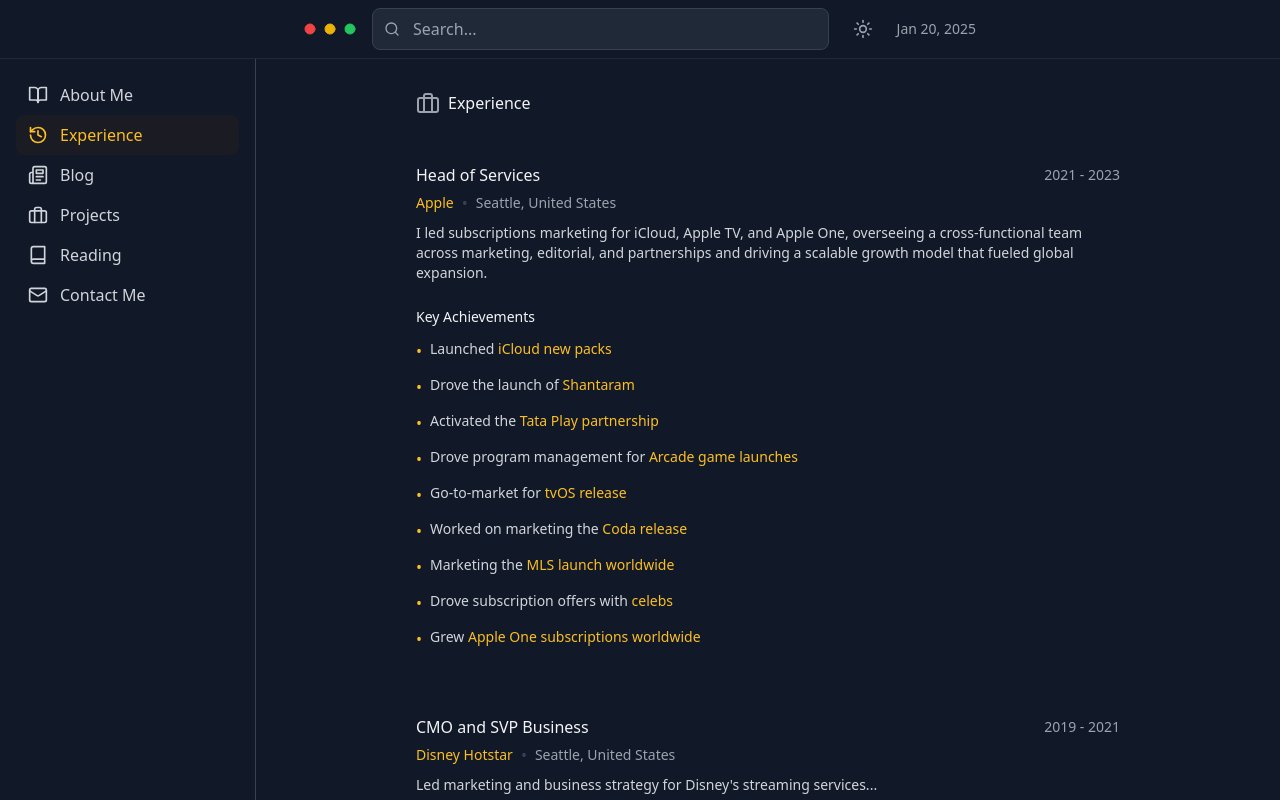
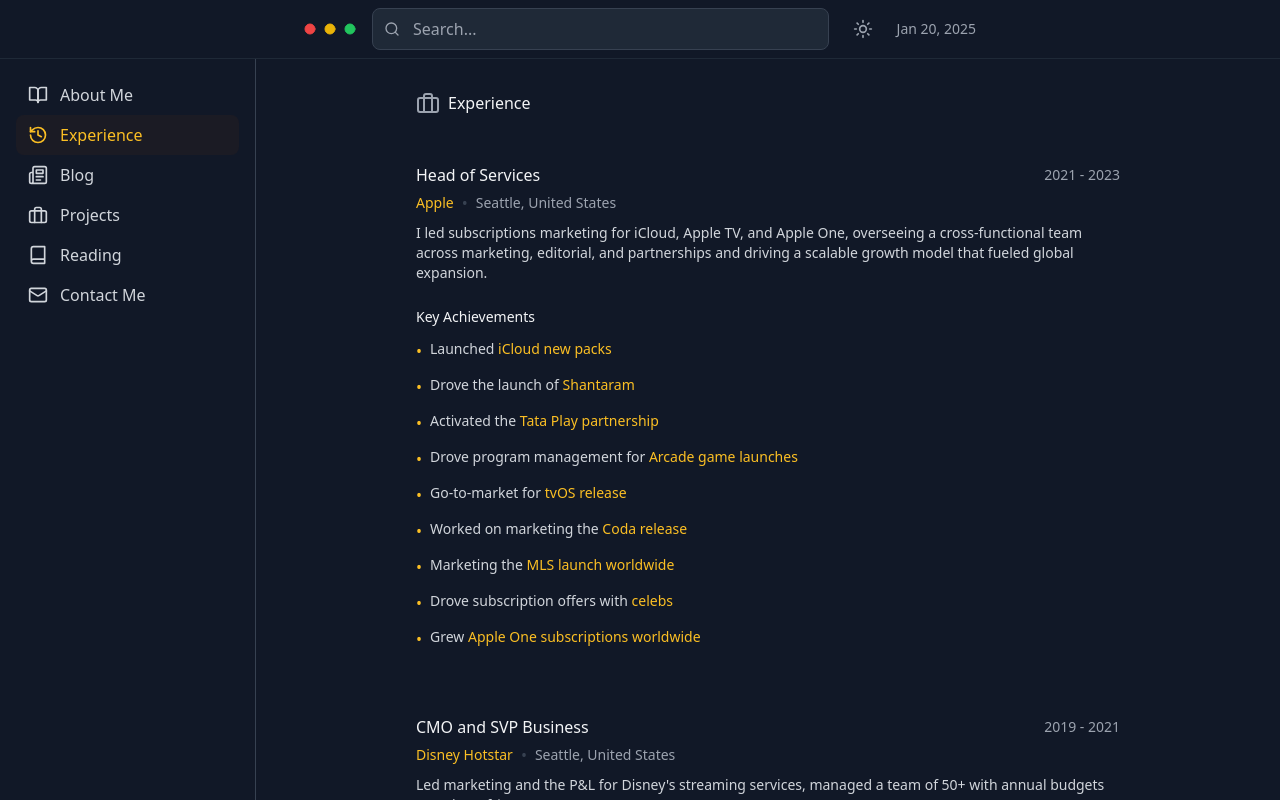
Before and after one commit to friscodanconia/Boltnew-soumyosinhawebsite-16thJan2024, a React (Vite) app: page /experience in a window 1280 px wide. Built offline with nearby package versions, Linux system fonts and the light colour scheme.

Commit message:
Update experience section in Disney

```diff
--- a/src/data/experienceData.ts
+++ b/src/data/experienceData.ts
@@ -24,7 +24,7 @@ export const experienceData = {
     period: "2019 - 2021",
     location: "Seattle, United States",
     link: "https://www.disney.com/",
-    description: "Led marketing and business strategy for Disney's streaming services...",
+    description: "Led marketing and the P&L for Disney's streaming services, managed a team of 50+ with annual budgets overview of $50M+.",
     achievements: [
       "Drove <a href='https://thewaltdisneycompany.com/disney-launches-today-and-a-new-era-of-disney-entertainment-begins/' target='_blank' rel='noopener noreferrer'>Disney Plus launch across markets</a>",
       "Ran marketing for <a href='https://variety.com/2021/streaming/asia/disney-plus-singapore-launch-1234897945/' target='_blank' rel='noopener noreferrer'>Disney Plus launch Singapore</a>",
```
